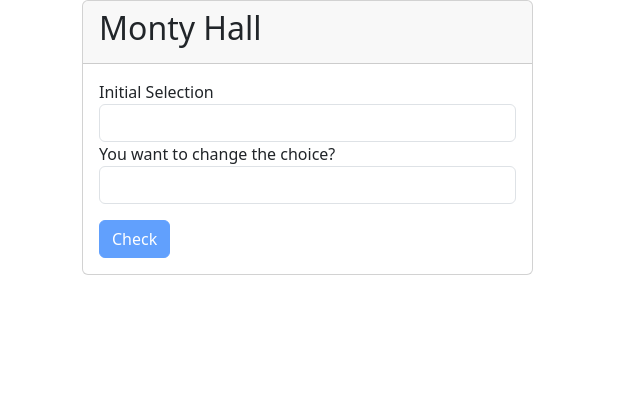
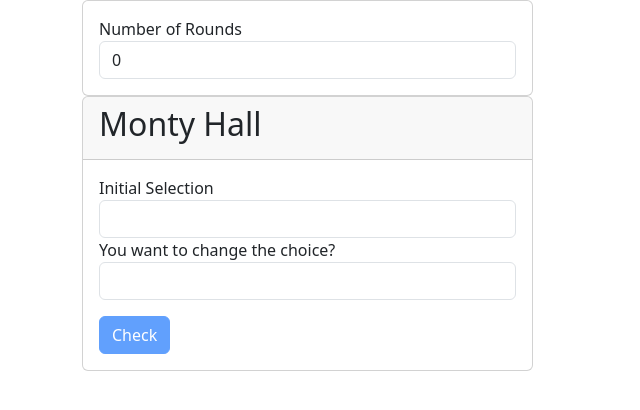
Before and after one commit to DBPerera22/DataCaptureExpert-assignment, an Angular app: page / in a window 1280 px wide. Shown: the top 410 px of the page, without its empty margins (0-640 px from the left). Built offline with nearby package versions, Linux system fonts and the light colour scheme.

Commit message:
add number of rounds field

```diff
--- a/src/app/components/monty-hall/monty-hall.component.html
+++ b/src/app/components/monty-hall/monty-hall.component.html
@@ -1,8 +1,21 @@
 <div class="container">
-  <!-- Form Section -->
+  <!-- Number of Rounds Section -->
   <div class="row">
     <div class="col-md-5">
-      <!-- Form -->
+      <div class="card">
+        <div class="card-body">
+          <div class="form-group">
+            <label for="numberOfRounds">Number of Rounds</label>
+            <input type="number" name="numberOfRounds" id="numberOfRounds" class="form-control" [(ngModel)]="numberOfRounds" required>
+          </div>
+        </div>
+      </div>
+    </div>
+  </div>
+
+  <div class="row" *ngIf="showForm">
+    <!-- Form Section -->
+    <div class="col-md-5">
       <div class="card">
         <!-- Card Header -->
         <div class="card-header">
@@ -32,7 +45,7 @@
                 name="changedDoor"
                 id="changedDoor"
                 class="form-control"
-                [(ngModel)]="monty_hall.formData.changedDoor"
+                [(ngModel)]="monty_hall.formData.ChangeDoor"
                 required
               >
                 <option value="true">Yes</option>
@@ -41,14 +54,18 @@
             </div>
 
             <div class="form-group mt-3">
-              <button class="btn btn-primary" type="submit" [disabled]="form.invalid">Check</button>
+              <button class="btn btn-primary" type="submit" [disabled]="form.invalid" (click)="onClick()">
+                Check
+              </button>
             </div>
           </form>
         </div>
       </div>
     </div>
+  </div>
 
-    <!-- Result Section -->
+  <!-- Result Section -->
+  <div class="row">
     <div class="col-md-7">
       <table class="table table-bordered mt-2" *ngIf="resultList.length > 0">
         <thead>
--- a/src/app/components/monty-hall/monty-hall.component.ts
+++ b/src/app/components/monty-hall/monty-hall.component.ts
@@ -11,7 +11,9 @@ import { Subscription } from 'rxjs';
 })
 export class MontyHallComponent implements OnInit {
   resultList: any[] = [];
-  subscribe : Subscription = new Subscription();
+  subscribe: Subscription = new Subscription();
+  numberOfRounds: number = 0;
+  showForm: boolean = true;
 
   constructor(public monty_hall: MontyHallService) {}
 
@@ -25,11 +27,8 @@ export class MontyHallComponent implements OnInit {
   }
 
   onSubmit(form: NgForm) {
-
-
     this.subscribe.add(
       this.monty_hall.insertMontyHall(this.monty_hall.formData).subscribe(
-
         (res: any) => {
           console.log('Record inserted successfully!', res);
           this.resultList.push(res);
@@ -43,4 +42,18 @@ export class MontyHallComponent implements OnInit {
       )
     );
   }
+
+  // Add a new variable to hold the click count
+  clickCount: number = 0;
+
+  // Add a click event handler
+  onClick() {
+    this.clickCount++;
+
+    // Check if the click count equals the number of rounds
+    if (this.clickCount === this.numberOfRounds) {
+      // Hide the form
+      this.showForm = false;
     }
+  }
+}
--- a/src/app/model/monty-hall.model.ts
+++ b/src/app/model/monty-hall.model.ts
@@ -1,7 +1,9 @@
 export class MontyHall {
+  Rounds?: number;
   InitialDoorSelection?: number;
-  changedDoor?: boolean;
+  ChangeDoor?: boolean;
   finalDoor?: number;
   correctDoor?: number;
   isWin?: boolean;
+  message?: boolean;
 }
```
Lines whose indentation alone changed are shown as unchanged.
